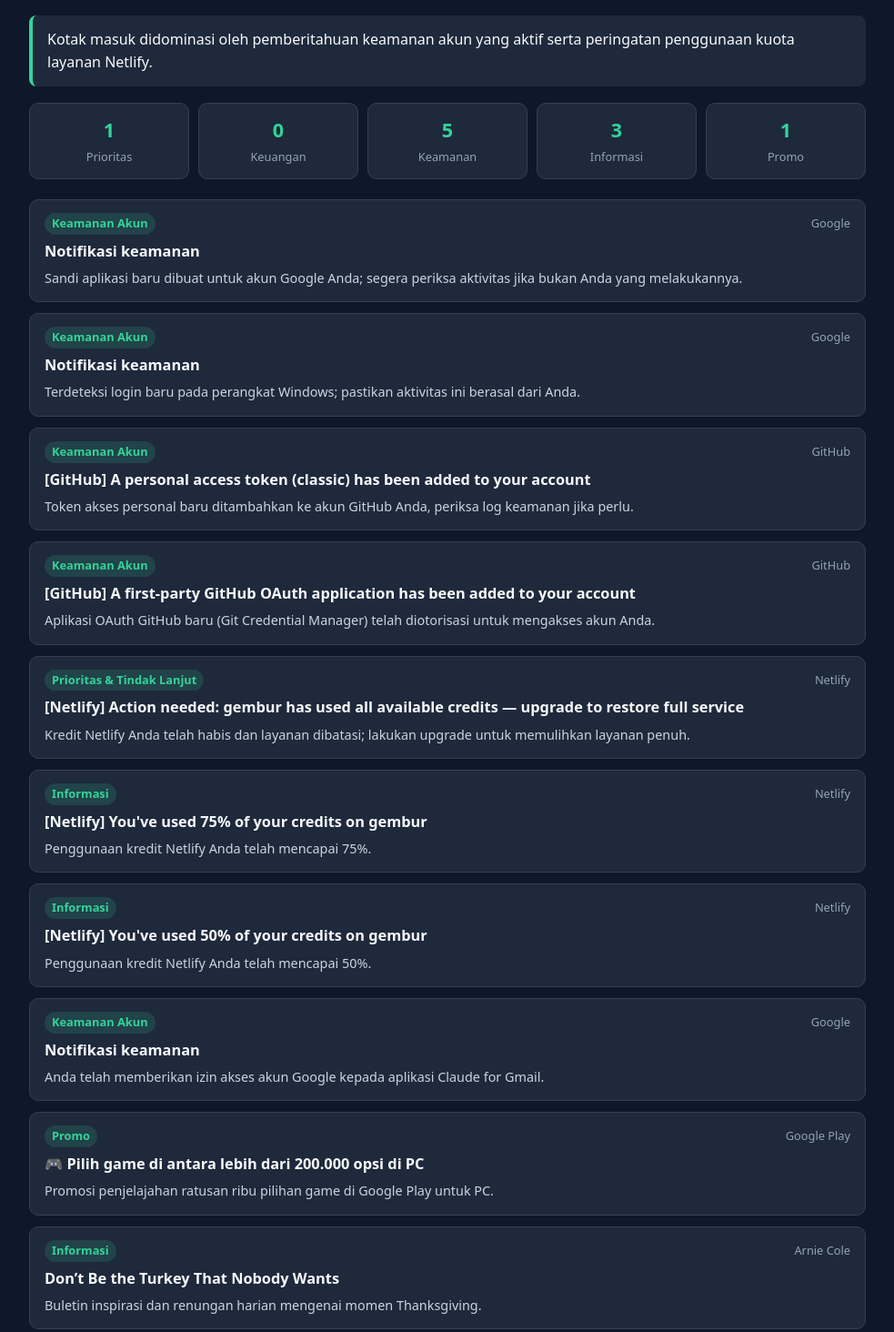
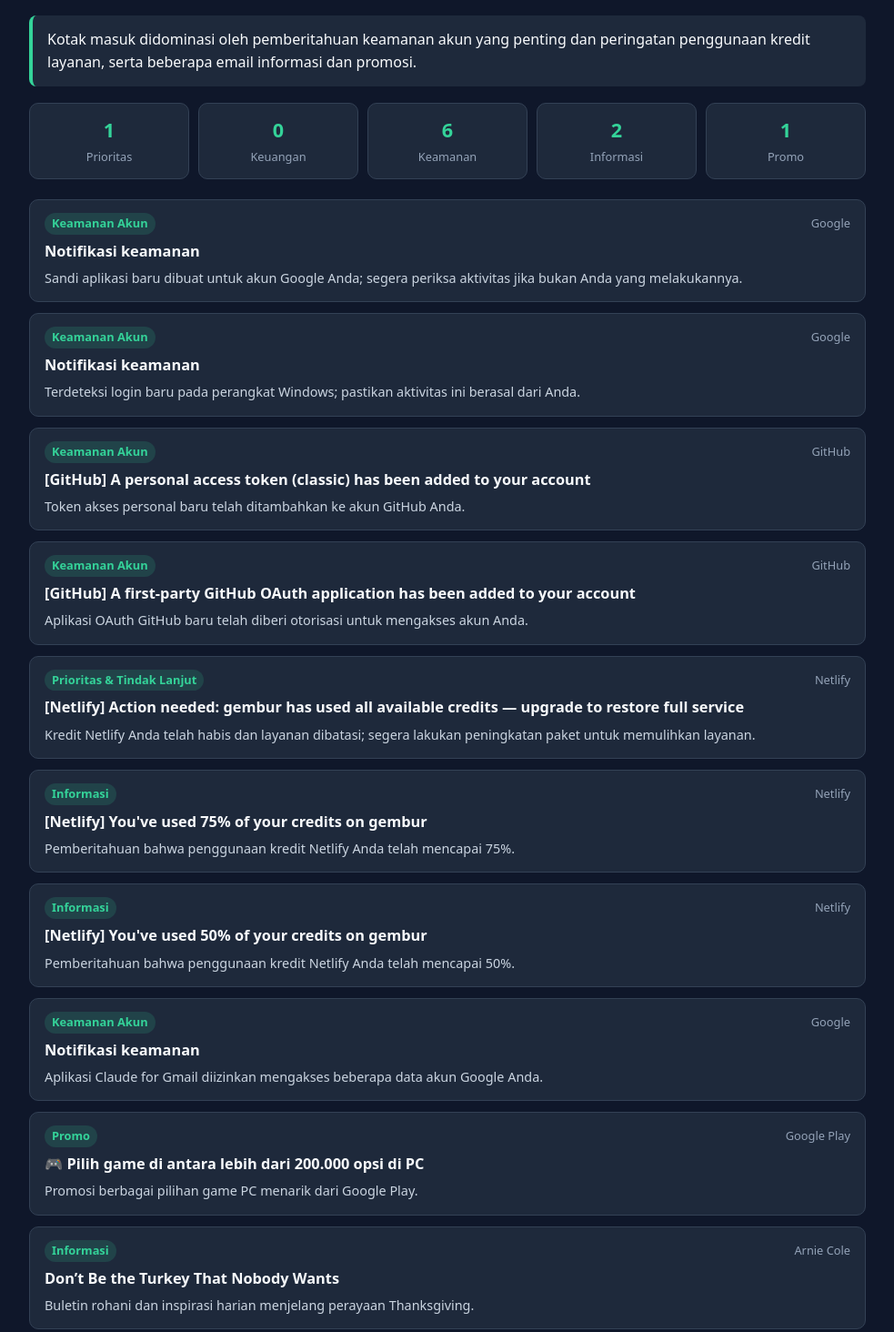
Before and after one commit to cakardewa/ringkasan-harian, a plain HTML site: page archive/daily_inbox_digest_2026-11-23.html in a window 1280 px wide. Shown: the part 112-1576 px from the top of the page at 91% size, without its empty margins (148-1131 px from the left). Drawn offline with Linux system fonts and the light colour scheme.

Commit message:
Update Email Harian 2026-11-23

```diff
--- a/archive/daily_inbox_digest_2026-11-23.html
+++ b/archive/daily_inbox_digest_2026-11-23.html
@@ -32,13 +32,13 @@
       <h1>Ringkasan Email Harian</h1>
       <p class="sub">Edisi 2026-11-23 • Terdeteksi 10 email (24 jam) • Mesin: Gemini API (gemini-3.5-flash-lite)</p>
     </header>
-    <div class="overview">Kotak masuk didominasi oleh pemberitahuan keamanan akun yang aktif serta peringatan penggunaan kuota layanan Netlify.</div>
+    <div class="overview">Kotak masuk didominasi oleh pemberitahuan keamanan akun yang penting dan peringatan penggunaan kredit layanan, serta beberapa email informasi dan promosi.</div>
 
     <div class="stats">
       <div class="stat"><strong>1</strong><span>Prioritas</span></div>
       <div class="stat"><strong>0</strong><span>Keuangan</span></div>
-      <div class="stat"><strong>5</strong><span>Keamanan</span></div>
-      <div class="stat"><strong>3</strong><span>Informasi</span></div>
+      <div class="stat"><strong>6</strong><span>Keamanan</span></div>
+      <div class="stat"><strong>2</strong><span>Informasi</span></div>
       <div class="stat"><strong>1</strong><span>Promo</span></div>
     </div>
 
@@ -61,56 +61,56 @@
             <div class="mail-card">
               <div class="top"><span class="badge">Keamanan Akun</span><span class="sender">GitHub <noreply@github.com></span></div>
               <h3>[GitHub] A personal access token (classic) has been added to your account</h3>
-              <p>Token akses personal baru ditambahkan ke akun GitHub Anda, periksa log keamanan jika perlu.</p>
+              <p>Token akses personal baru telah ditambahkan ke akun GitHub Anda.</p>
             </div>
 
 
             <div class="mail-card">
               <div class="top"><span class="badge">Keamanan Akun</span><span class="sender">GitHub <noreply@github.com></span></div>
               <h3>[GitHub] A first-party GitHub OAuth application has been added to your account</h3>
-              <p>Aplikasi OAuth GitHub baru (Git Credential Manager) telah diotorisasi untuk mengakses akun Anda.</p>
+              <p>Aplikasi OAuth GitHub baru telah diberi otorisasi untuk mengakses akun Anda.</p>
             </div>
 
 
             <div class="mail-card">
               <div class="top"><span class="badge">Prioritas & Tindak Lanjut</span><span class="sender">Netlify <team@netlify.com></span></div>
               <h3>[Netlify] Action needed: gembur has used all available credits — upgrade to restore full service</h3>
-              <p>Kredit Netlify Anda telah habis dan layanan dibatasi; lakukan upgrade untuk memulihkan layanan penuh.</p>
+              <p>Kredit Netlify Anda telah habis dan layanan dibatasi; segera lakukan peningkatan paket untuk memulihkan layanan.</p>
             </div>
 
 
             <div class="mail-card">
               <div class="top"><span class="badge">Informasi</span><span class="sender">Netlify <team@netlify.com></span></div>
               <h3>[Netlify] You've used 75% of your credits on gembur</h3>
-              <p>Penggunaan kredit Netlify Anda telah mencapai 75%.</p>
+              <p>Pemberitahuan bahwa penggunaan kredit Netlify Anda telah mencapai 75%.</p>
             </div>
 
 
             <div class="mail-card">
               <div class="top"><span class="badge">Informasi</span><span class="sender">Netlify <team@netlify.com></span></div>
               <h3>[Netlify] You've used 50% of your credits on gembur</h3>
-              <p>Penggunaan kredit Netlify Anda telah mencapai 50%.</p>
+              <p>Pemberitahuan bahwa penggunaan kredit Netlify Anda telah mencapai 50%.</p>
             </div>
 
 
             <div class="mail-card">
               <div class="top"><span class="badge">Keamanan Akun</span><span class="sender">Google <no-reply@accounts.google.com></span></div>
               <h3>Notifikasi keamanan</h3>
-              <p>Anda telah memberikan izin akses akun Google kepada aplikasi Claude for Gmail.</p>
+              <p>Aplikasi Claude for Gmail diizinkan mengakses beberapa data akun Google Anda.</p>
             </div>
 
 
             <div class="mail-card">
               <div class="top"><span class="badge">Promo</span><span class="sender">Google Play <googleplaypromo-noreply@google.com></span></div>
               <h3>🎮 Pilih game di antara lebih dari 200.000 opsi di PC</h3>
-              <p>Promosi penjelajahan ratusan ribu pilihan game di Google Play untuk PC.</p>
+              <p>Promosi berbagai pilihan game PC menarik dari Google Play.</p>
             </div>
 
 
             <div class="mail-card">
               <div class="top"><span class="badge">Informasi</span><span class="sender">Arnie Cole <arnie.cole@backtothebible.org></span></div>
               <h3>Don’t Be the Turkey That Nobody Wants</h3>
-              <p>Buletin inspirasi dan renungan harian mengenai momen Thanksgiving.</p>
+              <p>Buletin rohani dan inspirasi harian menjelang perayaan Thanksgiving.</p>
             </div>
 
     </div>
```
Also changed, not shown: latest-inbox.html (+11 -11 lines), 1 other file.
